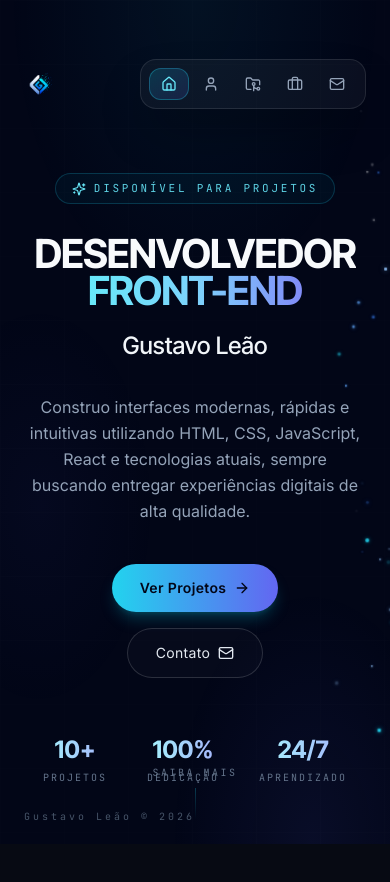
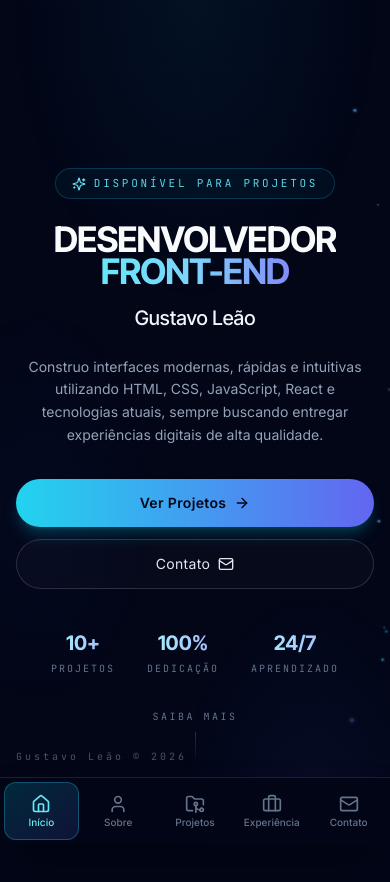
Before and after one commit to G-Leao/Portfolio-final, a React (Vite) app: page / in a window 390 px wide. Shown: the top 882 px of the page. Before the commit the page ends 844 px from the top, so only its background shows below. Built offline with nearby package versions, Linux system fonts and the light colour scheme; the HTML template or start-up script is replaced by a standard one.

Commit message:
Responsividade

```diff
--- a/index.html
+++ b/index.html
@@ -3,7 +3,10 @@
   <head>
     <meta charset="UTF-8" />
     <link rel="icon" type="image/svg+xml" href="/favicon.svg" />
-    <meta name="viewport" content="width=device-width, initial-scale=1.0" />
+    <meta
+      name="viewport"
+      content="width=device-width, initial-scale=1.0, viewport-fit=cover, maximum-scale=5"
+    />
     <meta
       name="description"
       content="Gustavo Leão — Desenvolvedor Front-end especializado em React, Vite e interfaces modernas. Criando experiências digitais de alta qualidade com foco em performance e UX."
--- a/src/App.jsx
+++ b/src/App.jsx
@@ -50,25 +50,23 @@ function Experience() {
 
       {!loading && (
         <>
-          {activePage !== "home" && (
-            <FloatingNav
-              activePage={activePage}
-              onNavigate={handleNavigate}
-              showLogo={activePage === "projects"}
-            />
-          )}
-          <div className="relative" style={{ zIndex: 2 }}>
+          <FloatingNav
+            activePage={activePage}
+            onNavigate={handleNavigate}
+            showLogo={activePage === "projects"}
+          />
+          <div className="relative pb-16 md:pb-0" style={{ zIndex: 2 }}>
             <CubeStage activePage={activePage} onNavigate={handleNavigate} />
           </div>
 
-          {/* Corner brand mark */}
-          <div className="fixed bottom-5 left-6 z-40 pointer-events-none">
+          {/* Corner brand mark - hidden on mobile to avoid nav overlap */}
+          <div className="fixed bottom-20 md:bottom-5 left-4 md:left-6 z-40 pointer-events-none">
             <div className="text-[10px] font-mono tracking-[0.3em] text-slate-600">
               Gustavo Leão © 2026
             </div>
           </div>
           {/* Corner status */}
-          <div className="fixed bottom-5 right-6 z-40 pointer-events-none hidden md:block">
+          <div className="fixed bottom-20 md:bottom-5 right-4 md:right-6 z-40 pointer-events-none hidden md:block">
             <div className="flex items-center gap-2 text-[10px] font-mono tracking-[0.2em] text-slate-600">
               <span className="w-1.5 h-1.5 rounded-full bg-green-400/60 animate-pulse-glow" />
               SYSTEM ONLINE
--- a/src/components/FloatingNav.jsx
+++ b/src/components/FloatingNav.jsx
@@ -28,24 +28,27 @@ export default function FloatingNav({
       animate={{ opacity: 1, y: 0 }}
       transition={{ delay: 0.1, duration: 0.8, ease: [0.23, 1, 0.32, 1] }}
       className={`
-        ${fixed ? "fixed top-5 left-1/2 -translate-x-1/2 z-50" : "w-full max-w-4xl mx-auto"}
+        ${fixed ? "fixed bottom-0 left-0 right-0 md:top-5 md:left-1/2 md:-translate-x-1/2 md:bottom-auto z-50" : "w-full max-w-4xl mx-auto"}
         flex items-center ${showLogo ? "justify-between" : "justify-center"}
       `}
       aria-label="Primary navigation"
     >
       {/* Logo - apenas na Home */}
       {showLogo && (
-        <motion.div whileHover={{ scale: 1.05 }} className="cursor-pointer">
+        <motion.div
+          whileHover={{ scale: 1.05 }}
+          className="cursor-pointer hidden md:block"
+        >
           <img
             src={logoImg}
             alt="Gustavo Leão"
-            className="h-8 md:h-40 w-auto object-contain"
+            className="h-8 md:h-12 w-auto object-contain"
           />
         </motion.div>
       )}
 
       {/* Menu de Navegação */}
-      <div className="flex items-center gap-0.5 px-2 py-2 rounded-2xl border border-white/10 bg-white/[0.04] backdrop-blur-2xl shadow-2xl shadow-black/40">
+      <div className="flex items-center gap-0.5 px-1 md:px-2 py-1 md:py-2 rounded-none md:rounded-2xl border-t md:border border-white/10 bg-[#020617]/95 md:bg-white/[0.04] backdrop-blur-2xl shadow-2xl shadow-black/40 w-full md:w-auto justify-center">
         {NAV_ITEMS.map((item) => {
           const Icon = item.icon;
           const isActive = activePage === item.id;
@@ -53,7 +56,7 @@ export default function FloatingNav({
             <button
               key={item.id}
               onClick={() => onNavigate(item.id)}
-              className="relative px-3 md:px-4 py-2 rounded-xl text-sm font-medium transition-colors duration-300 group focus:outline-none"
+              className="relative flex-1 md:flex-none px-2 md:px-4 py-3 md:py-2 rounded-xl text-sm font-medium transition-colors duration-300 group focus:outline-none"
               aria-current={isActive ? "page" : undefined}
               aria-label={item.label}
             >
@@ -65,14 +68,16 @@ export default function FloatingNav({
                 />
               )}
               <span
-                className={`relative z-10 flex items-center gap-2 transition-colors duration-300 ${
+                className={`relative z-10 flex flex-col md:flex-row items-center gap-0.5 md:gap-2 transition-colors duration-300 ${
                   isActive
                     ? "text-cyan-300"
-                    : "text-slate-400 group-hover:text-slate-100"
+                    : "text-slate-500 group-hover:text-slate-100"
                 }`}
               >
-                <Icon className="w-4 h-4" />
-                <span className="hidden md:inline">{item.label}</span>
+                <Icon className="w-5 h-5 md:w-4 md:h-4" />
+                <span className="text-[10px] md:text-sm leading-tight md:inline">
+                  {item.label}
+                </span>
               </span>
             </button>
           );
--- a/src/components/ParticleField.jsx
+++ b/src/components/ParticleField.jsx
@@ -1,7 +1,6 @@
-import { useMemo } from "react";
+import { useMemo, useState, useEffect } from "react";
 import { motion } from "framer-motion";
 
-const PARTICLE_COUNT = 35;
 const COLORS = [
   "rgba(59,130,246,", // blue-500
   "rgba(96,165,250,", // blue-400
@@ -15,17 +14,17 @@ const TYPES = ["circle", "square", "diamond"];
 function generateParticles(count) {
   return Array.from({ length: count }, (_, i) => ({
     id: i,
-    x: 0.85 + Math.random() * 0.15, // start near right edge of logo
-    y: 0.1 + Math.random() * 0.8, // spread vertically
-    size: 1.5 + Math.random() * 2.5, // 1.5px to 4px
-    duration: 3 + Math.random() * 4, // 3s to 7s
-    delay: Math.random() * 6, // stagger start
-    driftY: -15 + Math.random() * 30, // vertical drift -15px to +15px
-    driftX: 20 + Math.random() * 40, // horizontal drift 20px to 60px
+    x: 0.85 + Math.random() * 0.15,
+    y: 0.1 + Math.random() * 0.8,
+    size: 1.5 + Math.random() * 2.5,
+    duration: 3 + Math.random() * 4,
+    delay: Math.random() * 6,
+    driftY: -15 + Math.random() * 30,
+    driftX: 20 + Math.random() * 40,
     color: COLORS[Math.floor(Math.random() * COLORS.length)],
     type: TYPES[Math.floor(Math.random() * TYPES.length)],
-    glow: 2 + Math.random() * 4, // glow radius 2px to 6px
-    opacityPeak: 0.4 + Math.random() * 0.6, // peak opacity 0.4 to 1.0
+    glow: 2 + Math.random() * 4,
+    opacityPeak: 0.4 + Math.random() * 0.6,
   }));
 }
 
@@ -70,7 +69,33 @@ function Particle({ particle, isHovered }) {
 }
 
 export default function ParticleField({ isHovered }) {
-  const particles = useMemo(() => generateParticles(PARTICLE_COUNT), []);
+  const [isMobile, setIsMobile] = useState(false);
+  const [reducedMotion, setReducedMotion] = useState(false);
+
+  useEffect(() => {
+    const checkMobile = () => setIsMobile(window.innerWidth < 768);
+    checkMobile();
+    window.addEventListener("resize", checkMobile);
+
+    const mq = window.matchMedia("(prefers-reduced-motion: reduce)");
+    setReducedMotion(mq.matches);
+    const handler = (e) => setReducedMotion(e.matches);
+    mq.addEventListener("change", handler);
+
+    return () => {
+      window.removeEventListener("resize", checkMobile);
+      mq.removeEventListener("change", handler);
+    };
+  }, []);
+
+  // Reduced particles on mobile, none if reduced motion
+  const particleCount = reducedMotion ? 0 : isMobile ? 12 : 35;
+  const particles = useMemo(
+    () => generateParticles(particleCount),
+    [particleCount],
+  );
+
+  if (particleCount === 0) return null;
 
   return (
     <div className="absolute inset-0 overflow-hidden pointer-events-none">
--- a/src/components/ProjectCard.jsx
+++ b/src/components/ProjectCard.jsx
@@ -1,36 +1,19 @@
-import { useRef, useCallback } from "react";
-import { motion, useMotionValue, useSpring, useTransform } from "framer-motion";
+import { useState, useEffect } from "react";
+import { motion } from "framer-motion";
 import { Github, ExternalLink } from "lucide-react";
 
 export default function ProjectCard({ project, index }) {
-  const ref = useRef(null);
-  const mvX = useMotionValue(0);
-  const mvY = useMotionValue(0);
-  const springX = useSpring(mvX, { stiffness: 200, damping: 20 });
-  const springY = useSpring(mvY, { stiffness: 200, damping: 20 });
-  const rotateX = useTransform(springY, [-0.5, 0.5], [6, -6]);
-  const rotateY = useTransform(springX, [-0.5, 0.5], [-6, 6]);
+  const [isMobile, setIsMobile] = useState(false);
 
-  const handleMouseMove = useCallback(
-    (e) => {
-      if (!ref.current) return;
-      const rect = ref.current.getBoundingClientRect();
-      mvX.set((e.clientX - rect.left) / rect.width - 0.5);
-      mvY.set((e.clientY - rect.top) / rect.height - 0.5);
-    },
-    [mvX, mvY],
-  );
-
-  const reset = useCallback(() => {
-    mvX.set(0);
-    mvY.set(0);
-  }, [mvX, mvY]);
+  useEffect(() => {
+    const check = () => setIsMobile(window.innerWidth < 768);
+    check();
+    window.addEventListener("resize", check);
+    return () => window.removeEventListener("resize", check);
+  }, []);
 
   return (
     <motion.div
-      ref={ref}
-      onMouseMove={handleMouseMove}
-      onHoverEnd={reset}
       initial={{ opacity: 0, y: 40 }}
       animate={{ opacity: 1, y: 0 }}
       transition={{
@@ -38,16 +21,7 @@ export default function ProjectCard({ project, index }) {
         duration: 0.7,
         ease: [0.23, 1, 0.32, 1],
       }}
-      className="group relative snap-start shrink-0 w-[85vw] sm:w-[420px] rounded-3xl border border-white/10 bg-white/[0.03] backdrop-blur-xl overflow-hidden hover:border-cyan-400/25 transition-colors duration-500"
-      style={{ perspective: "1000px" }}
-    >
-      <motion.div
-        style={{
-          rotateX,
-          rotateY,
-          transformStyle: "preserve-3d",
-          willChange: "transform",
-        }}
+      className="group relative snap-start shrink-0 w-[85vw] sm:w-[380px] md:w-[420px] rounded-2xl md:rounded-3xl border border-white/10 bg-white/[0.03] backdrop-blur-xl overflow-hidden hover:border-cyan-400/25 transition-colors duration-500"
     >
       {/* Image */}
       <div className="relative aspect-[4/3] overflow-hidden">
@@ -64,8 +38,8 @@ export default function ProjectCard({ project, index }) {
       </div>
 
       {/* Body */}
-        <div className="p-6 md:p-7">
-          <h3 className="text-xl md:text-2xl font-heading font-semibold tracking-tight text-slate-50 mb-2">
+      <div className="p-5 md:p-7">
+        <h3 className="text-lg md:text-2xl font-heading font-semibold tracking-tight text-slate-50 mb-2">
           {project.title}
         </h3>
         <p className="text-sm text-slate-400 leading-relaxed mb-5">
@@ -105,13 +79,12 @@ export default function ProjectCard({ project, index }) {
 
       {/* Glow border on hover */}
       <div
-          className="pointer-events-none absolute inset-0 rounded-3xl opacity-0 group-hover:opacity-100 transition-opacity duration-500"
+        className="pointer-events-none absolute inset-0 rounded-2xl md:rounded-3xl opacity-0 group-hover:opacity-100 transition-opacity duration-500"
         style={{
           boxShadow:
             "inset 0 0 0 1px rgba(34,211,238,0.15), 0 0 40px rgba(34,211,238,0.08)",
         }}
       />
     </motion.div>
-    </motion.div>
   );
 }
--- a/src/pages/About.jsx
+++ b/src/pages/About.jsx
@@ -62,7 +62,7 @@ export default function About({ onNavigate }) {
         <img
           src={logoImg}
           alt="Gustavo Leão"
-          className="h-8 md:h-40 w-auto object-contain"
+          className="h-6 md:h-10 w-auto object-contain"
         />
       </motion.div>
 
--- a/src/pages/Contact.jsx
+++ b/src/pages/Contact.jsx
@@ -45,7 +45,7 @@ export default function Contact({ onNavigate }) {
   };
 
   return (
-    <section className="relative w-full min-h-screen flex items-center justify-center px-6 py-24">
+    <section className="relative w-full min-h-screen flex items-center justify-center px-6 py-24 pb-28 md:pb-24">
       {/* Logo no canto superior esquerdo */}
       <motion.div
         initial={{ opacity: 0, x: -20 }}
@@ -56,7 +56,7 @@ export default function Contact({ onNavigate }) {
         <img
           src={logoImg}
           alt="Gustavo Leão"
-          className="h-8 md:h-40 w-auto object-contain"
+          className="h-6 md:h-10 w-auto object-contain"
         />
       </motion.div>
 
--- a/src/pages/Experience.jsx
+++ b/src/pages/Experience.jsx
@@ -207,7 +207,7 @@ export default function Experience({ onNavigate }) {
                 <img
                   src={logoImg}
                   alt="Gustavo Leão"
-                  className="h-10 md:h-60 w-auto object-contain"
+                  className="h-8 md:h-20 w-auto object-contain"
                   style={{
                     filter:
                       "drop-shadow(0 0 25px rgba(59,130,246,0.30)) drop-shadow(0 0 60px rgba(59,130,246,0.15))",
--- a/src/pages/Home.jsx
+++ b/src/pages/Home.jsx
@@ -1,8 +1,7 @@
 import { useRef } from "react";
-import { motion, useMotionValue, useSpring, useTransform } from "framer-motion";
+import { motion } from "framer-motion";
 import { ArrowRight, Mail, Sparkles } from "lucide-react";
 import MagneticButton from "@/components/MagneticButton";
-import FloatingNav from "@/components/FloatingNav";
 
 const HEADLINE = ["DESENVOLVEDOR", "FRONT-END"];
 const NAME = "Gustavo Leão";
@@ -15,59 +14,20 @@ const STATS = [
 
 export default function Home({ onNavigate, activePage }) {
   const sectionRef = useRef(null);
-  const mvX = useMotionValue(0);
-  const mvY = useMotionValue(0);
-  const springX = useSpring(mvX, { stiffness: 120, damping: 20 });
-  const springY = useSpring(mvY, { stiffness: 120, damping: 20 });
-  const rotateX = useTransform(springY, [-0.5, 0.5], [4, -4]);
-  const rotateY = useTransform(springX, [-0.5, 0.5], [-4, 4]);
-  const tx = useTransform(springX, [-0.5, 0.5], [12, -12]);
-  const ty = useTransform(springY, [-0.5, 0.5], [8, -8]);
-
-  const handleMouseMove = (e) => {
-    const rect = sectionRef.current.getBoundingClientRect();
-    mvX.set((e.clientX - rect.left) / rect.width - 0.5);
-    mvY.set((e.clientY - rect.top) / rect.height - 0.5);
-  };
-
-  const reset = () => {
-    mvX.set(0);
-    mvY.set(0);
-  };
 
   return (
     <section
       ref={sectionRef}
-      onMouseMove={handleMouseMove}
-      onMouseLeave={reset}
-      className="relative w-full min-h-screen flex flex-col items-center justify-center px-6"
+      className="relative w-full min-h-screen flex flex-col items-center justify-center px-4 sm:px-6"
     >
-      {/* Header - Navegação */}
-      <motion.header
-        initial={{ opacity: 0, y: -20 }}
-        animate={{ opacity: 1, y: 0 }}
-        transition={{ delay: 0.1, duration: 0.8, ease: [0.23, 1, 0.32, 1] }}
-        className="w-full mb-16"
-      >
-        <FloatingNav
-          activePage={activePage}
-          onNavigate={onNavigate}
-          showLogo={true}
-          fixed={false}
-        />
-      </motion.header>
-
       {/* Hero Content - Centralizado */}
-      <motion.div
-        style={{ rotateX, rotateY, transformStyle: "preserve-3d" }}
-        className="flex flex-col items-center text-center max-w-3xl"
-      >
+      <motion.div className="flex flex-col items-center text-center max-w-3xl w-full">
         {/* Badge */}
         <motion.div
           initial={{ opacity: 0, y: 16 }}
           animate={{ opacity: 1, y: 0 }}
           transition={{ delay: 0.2, duration: 0.8, ease: [0.23, 1, 0.32, 1] }}
-          className="inline-flex items-center gap-2 px-4 py-1.5 rounded-full border border-cyan-400/20 bg-cyan-500/5 backdrop-blur-sm mb-8"
+          className="inline-flex items-center gap-2 px-4 py-1.5 rounded-full border border-cyan-400/20 bg-cyan-500/5 backdrop-blur-sm mb-6 md:mb-8"
         >
           <Sparkles className="w-3.5 h-3.5 text-cyan-300" />
           <span className="text-[11px] font-mono tracking-[0.25em] text-cyan-300/90">
@@ -76,7 +36,7 @@ export default function Home({ onNavigate, activePage }) {
         </motion.div>
 
         {/* Título Principal */}
-        <h1 className="font-heading font-bold tracking-[-0.03em] leading-[0.92] text-[2.5rem] sm:text-6xl md:text-7xl lg:text-[8rem]">
+        <h1 className="font-heading font-bold tracking-[-0.03em] leading-[0.92] text-[2.2rem] sm:text-5xl md:text-7xl lg:text-[8rem]">
           {HEADLINE.map((word, i) => (
             <motion.span
               key={word}
@@ -108,18 +68,17 @@ export default function Home({ onNavigate, activePage }) {
           initial={{ opacity: 0, y: 20 }}
           animate={{ opacity: 1, y: 0 }}
           transition={{ delay: 0.5, duration: 0.8, ease: [0.23, 1, 0.32, 1] }}
-          className="mt-5 text-2xl sm:text-3xl md:text-4xl lg:text-5xl font-heading font-medium text-slate-100"
+          className="mt-4 md:mt-5 text-xl sm:text-3xl md:text-4xl lg:text-5xl font-heading font-medium text-slate-100"
         >
           {NAME}
         </motion.h2>
 
         {/* Descrição */}
         <motion.p
-          style={{ x: tx, y: ty }}
           initial={{ opacity: 0 }}
           animate={{ opacity: 1 }}
           transition={{ delay: 0.7, duration: 0.8 }}
-          className="mt-8 text-base md:text-lg text-slate-400 max-w-xl mx-auto leading-relaxed"
+          className="mt-6 md:mt-8 text-sm md:text-lg text-slate-400 max-w-xl mx-auto leading-relaxed px-2"
         >
           Construo interfaces modernas, rápidas e intuitivas utilizando HTML,
           CSS, JavaScript, React e tecnologias atuais, sempre buscando entregar
@@ -131,14 +90,18 @@ export default function Home({ onNavigate, activePage }) {
           initial={{ opacity: 0, y: 20 }}
           animate={{ opacity: 1, y: 0 }}
           transition={{ delay: 0.9, duration: 0.8 }}
-          className="mt-10 flex flex-col sm:flex-row items-center gap-4 justify-center"
+          className="mt-8 md:mt-10 flex flex-col sm:flex-row items-center gap-3 md:gap-4 justify-center w-full sm:w-auto"
         >
-          <MagneticButton onClick={() => onNavigate("projects")}>
+          <MagneticButton
+            onClick={() => onNavigate("projects")}
+            className="w-full sm:w-auto"
+          >
             Ver Projetos <ArrowRight className="w-4 h-4" />
           </MagneticButton>
           <MagneticButton
             onClick={() => onNavigate("contact")}
             variant="secondary"
+            className="w-full sm:w-auto"
           >
             Contato <Mail className="w-4 h-4" />
           </MagneticButton>
@@ -149,11 +112,11 @@ export default function Home({ onNavigate, activePage }) {
           initial={{ opacity: 0 }}
           animate={{ opacity: 1 }}
           transition={{ delay: 1.1, duration: 1 }}
-          className="mt-14 flex items-center justify-center gap-10 md:gap-16"
+          className="mt-10 md:mt-14 flex items-center justify-center gap-8 md:gap-16"
         >
           {STATS.map((s) => (
             <div key={s.label} className="text-center">
-              <div className="text-2xl md:text-3xl font-heading font-bold text-gradient-subtle">
+              <div className="text-xl md:text-3xl font-heading font-bold text-gradient-subtle">
                 {s.value}
               </div>
               <div className="text-[10px] font-mono tracking-[0.2em] text-slate-500 mt-1">
@@ -170,7 +133,7 @@ export default function Home({ onNavigate, activePage }) {
         initial={{ opacity: 0 }}
         animate={{ opacity: 1 }}
         transition={{ delay: 1.3, duration: 1 }}
-        className="absolute bottom-6 left-1/2 -translate-x-1/2 text-[10px] font-mono tracking-[0.25em] text-slate-500 hover:text-cyan-300 transition-colors duration-300 flex flex-col items-center gap-2"
+        className="absolute bottom-20 md:bottom-6 left-1/2 -translate-x-1/2 text-[10px] font-mono tracking-[0.25em] text-slate-500 hover:text-cyan-300 transition-colors duration-300 flex flex-col items-center gap-2"
       >
         SAIBA MAIS
         <span className="w-px h-8 bg-gradient-to-b from-cyan-400/50 to-transparent animate-pulse-glow" />
```
Also changed, not shown: src/pages/Projects.jsx (+5 -5 lines). Lines whose indentation alone changed are shown as unchanged.
